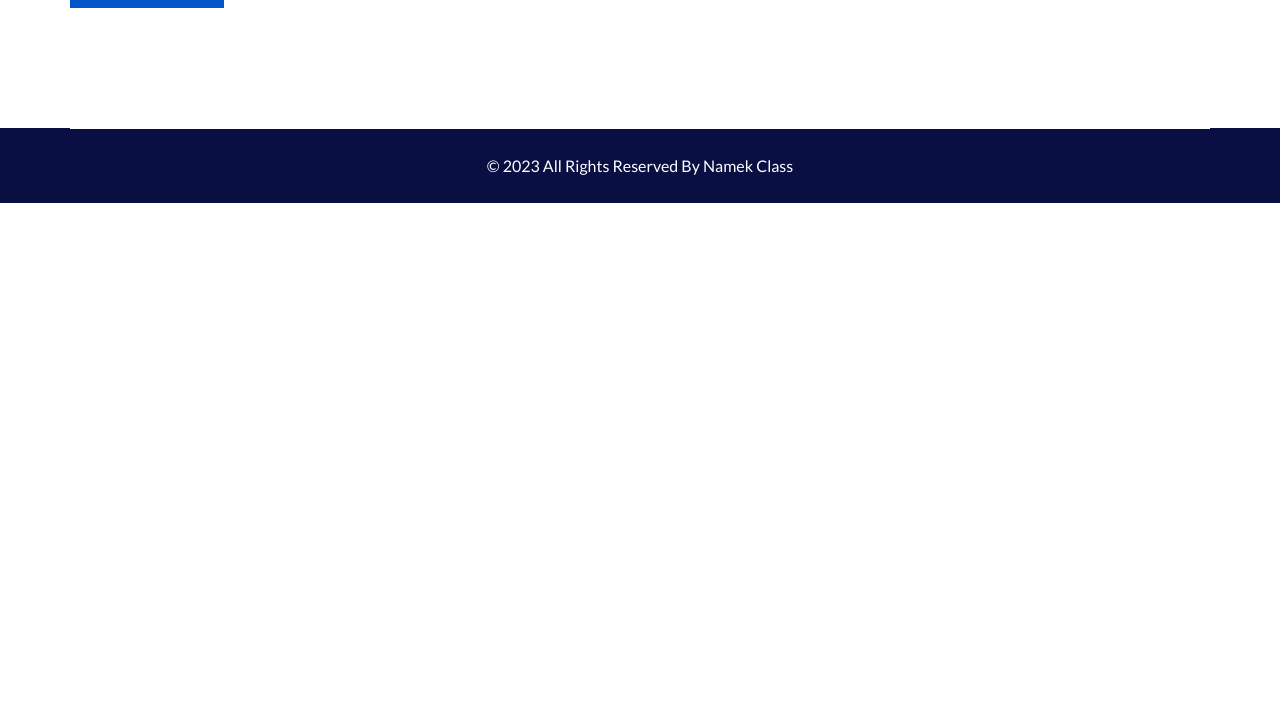
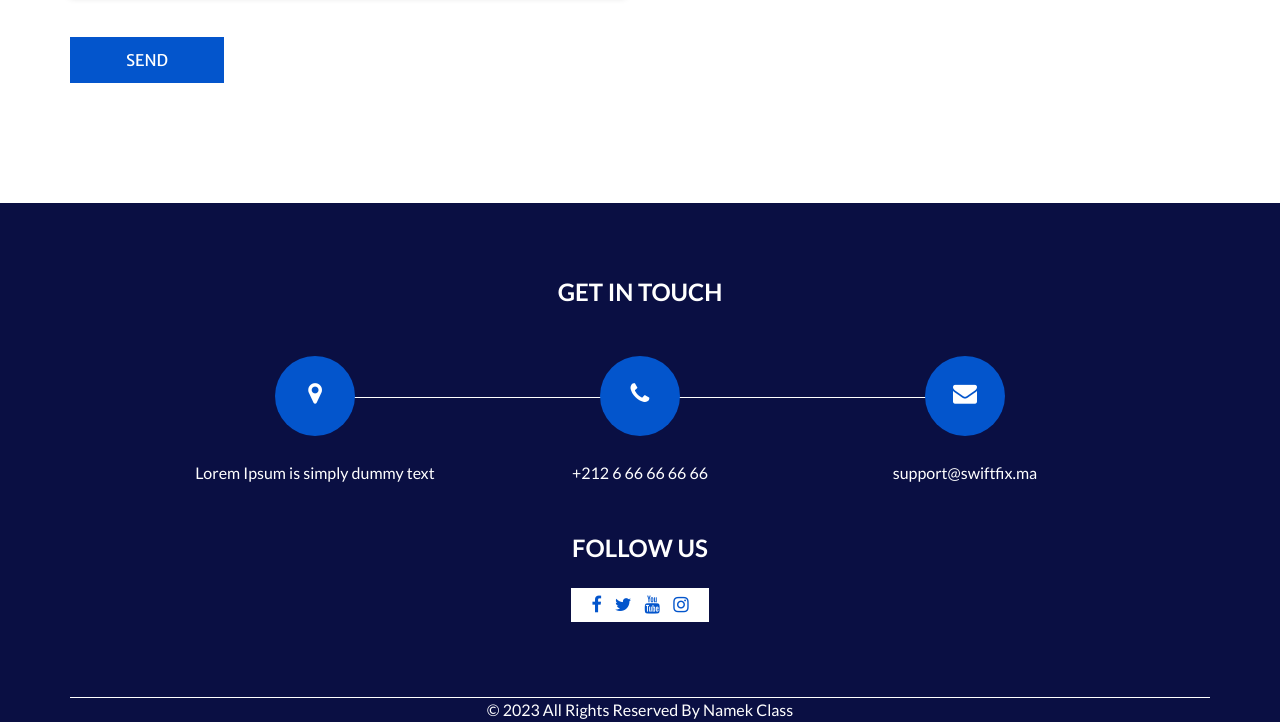
Before and after one commit to khalid-oukha/SWIFTFIX, a plain HTML site: page contact.html in a window 1280 px wide. Shown: the part 827-1549 px from the top of the page. Before the commit the page ends 1030 px from the top, so only its background shows below. Drawn offline with nearby package versions, Linux system fonts and the light colour scheme; some packages are replaced by stand-ins of ours.

Commit message:
commit 2

```diff
--- a/contact.html
+++ b/contact.html
@@ -71,7 +71,7 @@
 
                 <div class="collapse navbar-collapse" id="navbarSupportedContent">
                   <ul class="navbar-nav">
-                    <li class="nav-item active">
+                    <li class="nav-item ">
                       <a class="nav-link" href="index.html"
                         >Home <span class="sr-only">(current)</span></a
                       >
@@ -82,7 +82,7 @@
                     <li class="nav-item">
                       <a class="nav-link" href="service.html">Services</a>
                     </li>
-                    <li class="nav-item">
+                    <li class="nav-item active">
                       <a class="nav-link" href="contact.html">Contact Us</a>
                     </li>
                   </ul>
@@ -105,16 +105,20 @@
             <div class="col-md-6">
               <form action="">
                 <div>
-                  <input type="text" placeholder="Name" />
+                    <div>
+                        <input type="text" placeholder="First Name">
+                    </div>
+                  <input type="text" placeholder="Last Name" />
                 </div>
                 <div>
                   <input type="text" placeholder="Phone Number" />
                 </div>
+
                 <div>
                   <input type="email" placeholder="Email" />
                 </div class="select-container">
                     <select class="select-box">
-                        <option value="">select an option</option>
+                        <option value="" selected disabled hidden>select an option</option>
                         <option value="first">you want to ask us about our services </option>
                         <option value="first">General Inquiry </option>
                         <option value="second">House Cleaning</option>
@@ -145,6 +149,72 @@
           </div>
         </div>
       </section>
+
+    <!-- info section -->
+    <section class="info_section">
+        <div class="container">
+          <h4>Get In Touch</h4>
+          <div class="row">
+            <div class="col-lg-10 mx-auto">
+              <div class="info_items">
+                <div class="row">
+                  <div class="col-md-4">
+                    <a href="">
+                      <div class="item">
+                        <div class="img-box">
+                          <i class="fa fa-map-marker" aria-hidden="true"></i>
+                        </div>
+                        <p>Lorem Ipsum is simply dummy text</p>
+                      </div>
+                    </a>
+                  </div>
+                  <div class="col-md-4">
+                    <a href="">
+                      <div class="item">
+                        <div class="img-box">
+                          <i class="fa fa-phone" aria-hidden="true"></i>
+                        </div>
+                        <p>+212 6 66 66 66 66</p>
+                      </div>
+                    </a>
+                  </div>
+                  <div class="col-md-4">
+                    <a href="">
+                      <div class="item">
+                        <div class="img-box">
+                          <i class="fa fa-envelope" aria-hidden="true"></i>
+                        </div>
+                        <p>support@swiftfix.ma</p>
+                      </div>
+                    </a>
+                  </div>
+                </div>
+              </div>
+            </div>
+          </div>
+        </div>
+        <div class="social-box">
+          <h4>Follow Us</h4>
+          <div class="box">
+            <a href="">
+              <i class="fa fa-facebook" aria-hidden="true"></i>
+            </a>
+            <a href="">
+              <i class="fa fa-twitter" aria-hidden="true"></i>
+            </a>
+            <a href="">
+              <i class="fa fa-youtube" aria-hidden="true"></i>
+            </a>
+            <a href="">
+              <i class="fa fa-instagram" aria-hidden="true"></i>
+            </a>
+          </div>
+        </div>
+      </section>
+
+      <!-- end info_section -->
+
+
     <!-- footer section -->
     <footer class="footer_section">
         <div class="container">
--- a/css/style.css
+++ b/css/style.css
@@ -110,6 +110,7 @@ a:focus {
 }
 
 .header_section .header_bottom {
+  background-color: white;
   padding: 10px 0;
 }
 
@@ -402,6 +403,7 @@ a:focus {
 }
 
 .about_section .row {
+  margin-top: 100px;
   -webkit-box-align: center;
       -ms-flex-align: center;
           align-items: center;
@@ -572,6 +574,7 @@ a:focus {
 }
 
 .client_section .heading_container {
+  padding: 20px; ;
   -webkit-box-align: center;
       -ms-flex-align: center;
           align-items: center;
@@ -645,7 +648,9 @@ a:focus {
   height: 50px;
   background-color: #0355cc;
   outline: none;
-  margin: 0 20px;
+
+  margin:10px 0 40px;
+
   color: #ffffff;
 }
 
@@ -838,7 +843,7 @@ a:focus {
 
 .footer_section p {
   margin: 0;
-  padding: 25px 0;
+  padding: px 0;
   color: #ffffff;
   text-align: center;
   border-top: 0.8px solid #ffffff;
```
Also changed, not shown: about.html (+2 -2 lines), blog.html (added, +11 -0 lines), index.html (+2 -4 lines), service.html (+2 -2 lines).
